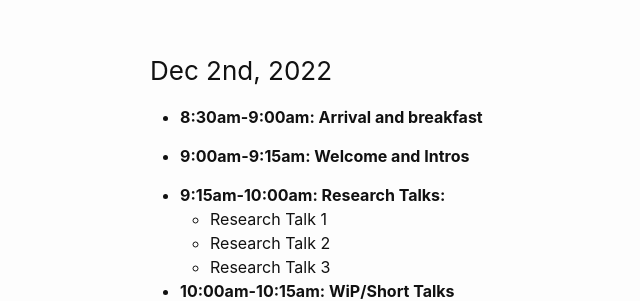
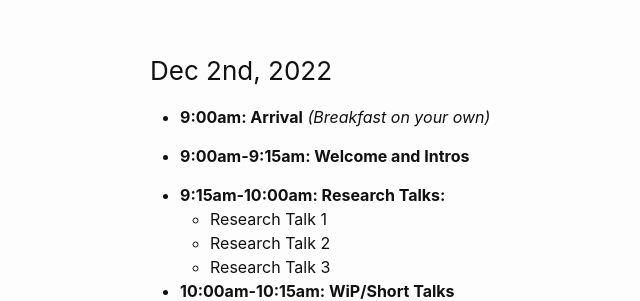
Before and after one commit to CACTUS-Colloquium/CACTUS-Colloquium.github.io, a Jekyll site: the page built from _posts/2022-12-2-index.md, in a window 1280 px wide and 900 px high, scrolled down 886 px. Shown: the part 153-454 px from the top of the window, without its empty margins (120-760 px from the left). Built offline with Jekyll 4.4.1, drawn with Linux system fonts in a browser that asks for light colours.

Commit message:
noting breakfast on your own

```diff
--- a/_posts/2022-12-2-index.md
+++ b/_posts/2022-12-2-index.md
@@ -24,7 +24,7 @@ Below is a draft schedule of events and are subject to change. More details will
 
 ### Dec 2nd, 2022
 
-* **8:30am-9:00am: Arrival and breakfast**
+* **9:00am: Arrival** *(Breakfast on your own)*
 
 * **9:00am-9:15am: Welcome and Intros**
 
```
